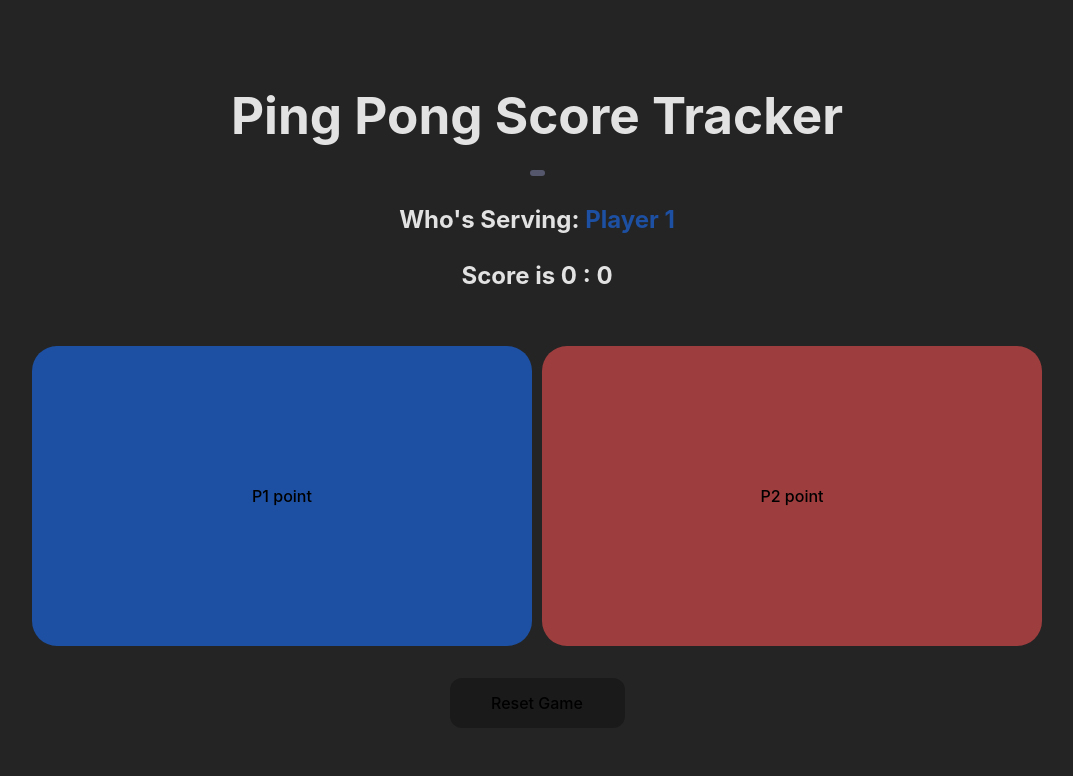
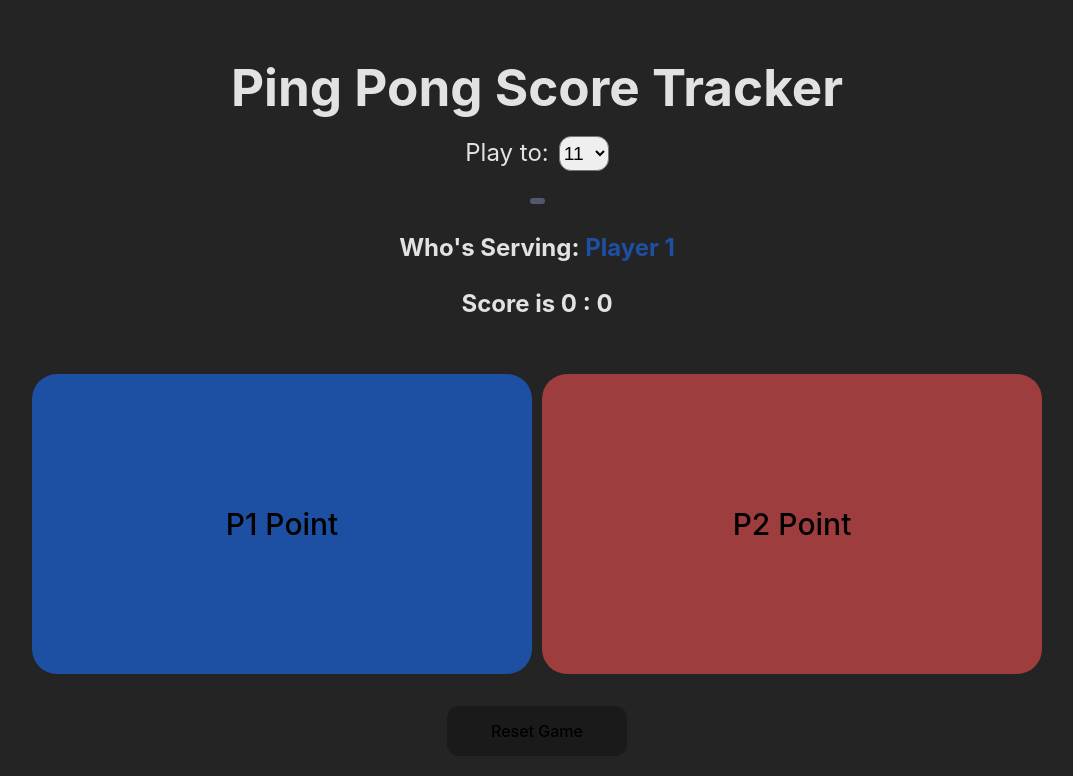
Before and after one commit to evanc7007/Ping-Pong-Score-Tracker, a React app in the folder catalystprog/: page / in a window 1280 px wide. Shown: the top 776 px of the page, without its empty margins (103-1176 px from the left). Built offline with nearby package versions, Linux system fonts and the light colour scheme; the HTML template or start-up script is replaced by a standard one.

Commit message:
added win by selection, touched up some stuff

```diff
--- a/catalystprog/src/App.jsx
+++ b/catalystprog/src/App.jsx
@@ -11,6 +11,8 @@ function App() {
   const [showMatches, setShowMatches] = useState(false);
   const [total1, setTotal1] = useState(0);
   const [total2, setTotal2] = useState(0);
+  const [winBy, setwinBy] = useState(11);
+  const [serveTemp, setServeTemp] = useState(2);
 
   function resetGame(){
     if(endpoint){
@@ -29,6 +31,12 @@ function App() {
     setEnd(() => false);
   }
 
+  function whoServes(){
+    if(winBy > 11){
+      setServeTemp(() => 5);
+    }else {setServeTemp(() => 5);}
+  }
+
   let matchesList = matches.map((match) => <li className="list-element">
     <span className="inner-list-element">{match.winner}</span>
     <span className="inner-list-element">{match.p1Score}</span>
@@ -38,16 +46,21 @@ function App() {
   return (
     <div>
       <h1>Ping Pong Score Tracker</h1>
+      <div className="till"><label id="drop">Play to:</label>
+      <select name="points" id="points" onChange={() => {setwinBy(event.target.value); resetGame(); whoServes()}}>
+        <option value="11">11</option>
+        <option value="21">21</option>
+      </select></div>
       <div className="decorative-div"></div>
       {!endpoint && <h2>Who's Serving: {server == 1 && <span className="playerName1">Player 1</span>}
                                        {server == 2 && <span className="playerName2">Player 2</span>}</h2>}
       <h2>Score is {count1} : {count2}</h2>
       <div className="card">
-        {!endpoint && <button className="button" id="p1Button" onClick={() => {setCount1((count) => count + 1); setServer(() => (Math.floor((count1 + count2 + 1) / 2) % 2 + 1)); setWinning(() => 1); setEnd(() => ((count1 + 1 >= 11) && count1 > count2))}}>
-          P1 point
+        {!endpoint && <button className="button" id="p1Button" onClick={() => {setCount1((count) => count + 1); setServer(() => (Math.floor((count1 + count2 + 1) / serveTemp) % 2 + 1)); setWinning(() => 1); setEnd(() => ((count1 + 1 >= winBy) && count1 > count2))}}>
+          P1 Point
         </button>}
-        {!endpoint && <button className="button" id="p2Button" onClick={() => {setCount2((count) => count + 1); setServer(() => (Math.floor((count1 + count2 + 1) / 2) % 2 + 1)); setWinning(() => 2); setEnd(() => ((count2 + 1 >= 11) && count2 > count1))}}>
-          P2 point
+        {!endpoint && <button className="button" id="p2Button" onClick={() => {setCount2((count) => count + 1); setServer(() => (Math.floor((count1 + count2 + 1) / serveTemp) % 2 + 1)); setWinning(() => 2); setEnd(() => ((count2 + 1 >= winBy) && count2 > count1))}}>
+          P2 Point
         </button>}
         {endpoint && <h1>Player {winningPlayer} wins!</h1>}
       </div>
--- a/catalystprog/src/index.css
+++ b/catalystprog/src/index.css
@@ -52,10 +52,13 @@ h1 {
 
 #p1Button{
   background-color: #1d50a2;
+  font-size: 30px;
+  font: bold;
 }
 #p2Button{
   background-color: #9e3d3e;
-
+  font-size: 30px;
+  font: bold
 }
 Button:hover {
   border-color: #bbb7da;
@@ -63,7 +66,7 @@ Button:hover {
 
 .small-button {
   height:50px;
-  width: 175px;
+  width: 180px;
   border-radius: 12px;
   text-align: center;
   border: 1px solid transparent;
@@ -85,6 +88,25 @@ Button:hover {
   background-color: #55576c;
 }
 
+#drop {
+  margin-right: 10px;
+  font-size: x-large;
+}
+
+.till {
+  margin-top: 20px;
+  margin-bottom: 14px
+}
+
+#points {
+  position: relative;
+  bottom: 1px;
+  height: 35px;
+  width: 50px;
+  border-radius: 12px;
+  font-size: larger;
+}
+
 .playerName1 {
   color: #1d50a2;
 }
```
